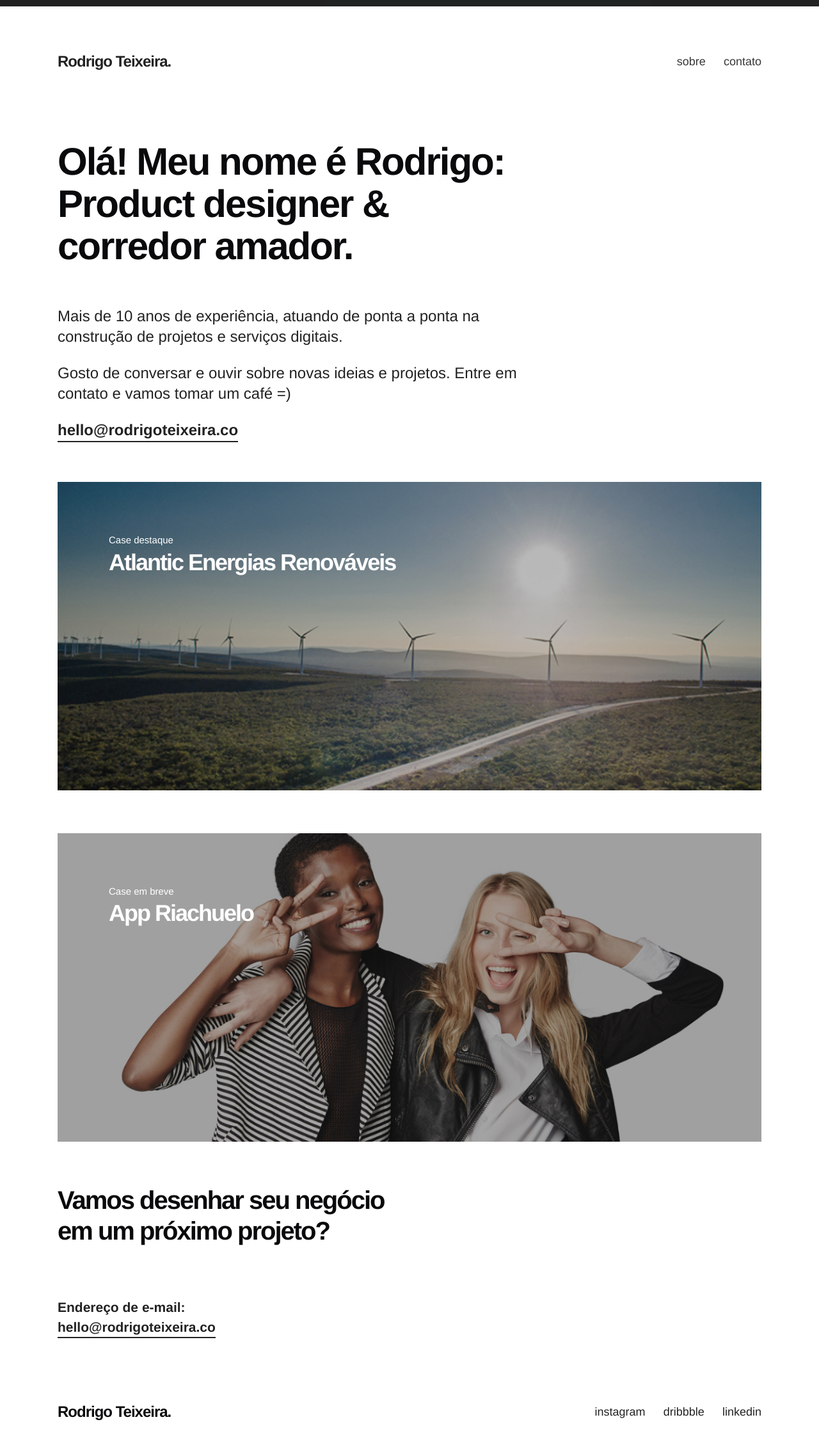
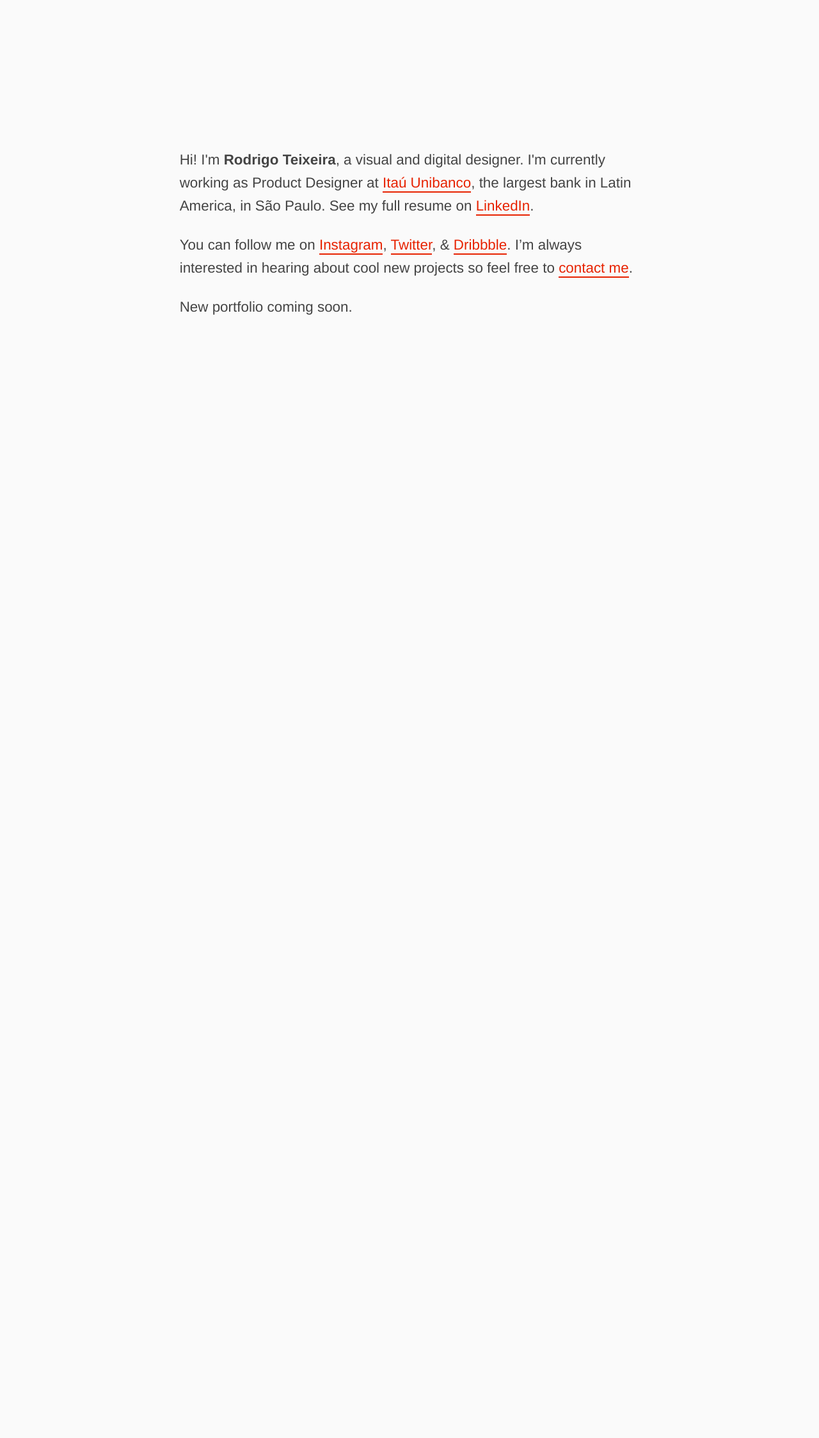
Before and after one commit to drigoteixeira/drigoteixeira.github.io, a Jekyll site: the page built from index.html, in a window 1280 px wide. Shown: the whole page at 64% size. Built offline with Jekyll 4.4.1, drawn with Linux system fonts in a browser that asks for light colours; nearby versions of some CDN libraries; after the commit the page ends 900 px from its top, so only the background shows below that.

Commit message:
Update homepage

```diff
--- a/_config.yml
+++ b/_config.yml
@@ -1,6 +1,6 @@
 name: Rodrigo Teixeira
 
-description: Designer & amateur runner.
+description: Product & Service Designer
 
 avatar: https://media.licdn.com/mpr/mpr/shrink_200_200/p/2/005/037/0b0/3d3e4b9.jpg
 
--- a/_layouts/home2.html
+++ b/_layouts/home2.html
@@ -6,7 +6,7 @@
 
   <head>
 
-    <title>{% if page.title %}{{ page.title }} - {% endif %}{{ site.name }} - {{ site.description }}</title>
+    <title>{% if page.title %}{{ page.title }} | {% endif %}{{ site.name }} - {{ site.description }}</title>
 
     {% include meta.html %}
     {% include style.html %}
@@ -19,15 +19,7 @@
     <div class="page"> <!--BEGIN PAGE -->
 
         <header class="main-header">
-            <div class="container">
-                <div class="row">
-                    <div class="six columns offset-by-two">
-                        <div class="logo">
-                            <h1><a href="/">Rodrigo Teixeira.</a></h1>
-                        </div>
-                    </div>
-                </div>
-            </div>
+
         </header>
 
         <div class="content">
@@ -36,7 +28,6 @@
 
         </div>
 
-        {% include footer.html %}
 
     </div> <!--END PAGE -->
     </body>
--- a/_scss/base.scss
+++ b/_scss/base.scss
@@ -12,14 +12,14 @@
 }
 
 body {
-	background: $white;
-	font-size: 1.5em;
+	background: #FAFAFA;
+	font-size: 1.6em;
 	/* currently ems cause chrome bug misinterpreting rems on body element */
-	line-height: 1.5;
-	color: $base-gray;
-	text-rendering: optimizelegibility;
-	-moz-osx-font-smoothing: grayscale;
+	line-height: 1.6;
+	color: $black;
   	-webkit-font-smoothing: antialiased;
+    font-weight: 400;
+    font-style: normal;
     font-family: "Helvetica Neue", Helvetica, Arial, sans-serif;
 }
 
--- a/_scss/layout.scss
+++ b/_scss/layout.scss
@@ -1,10 +1,6 @@
 /* ==========================================================================
 HEADER
 ========================================================================== */
-
-header {
-    border-top: 10px solid $gray-2;
-}
 
 .icons {
   display: block;
@@ -38,13 +34,6 @@
   }
 }
 
-
-.hero p {
-  color: $gray-9;
-  font-size: 1.8em;
-}
-
-
 .jumbo {
   padding: 0 0 40px 0;
   height: 100%;
@@ -52,12 +41,6 @@
 
 .jumbo h1 {
     margin-bottom: 60px;
-}
-
-.jumbo p {
-  font-size: 1.6em;
-  line-height: 32px;
-  color: $base-gray;
 }
 
 .jumbo ul li,
@@ -315,10 +298,6 @@
     font-size: 70px;
     letter-spacing: -1px;
   }
-  p {
-    font-size: 1.2em;
-    line-height: 32px;
-  }
   ul li,
   ol li  {
     font-size: 1.2em;
--- a/_scss/links.scss
+++ b/_scss/links.scss
@@ -1,26 +1,21 @@
 /* Links
 –––––––––––––––––––––––––––––––––––––––––––––––––– */
 a {
-  color: $base-gray;
+  color: $red;
   text-decoration: none;
-  border-bottom: 2px solid $base-gray;
-  padding-bottom: 4px;
-  transition: color 0.2s linear;
-  -o-transition: color 0.2s linear;
-  -moz-transition: color 0.2s linear;
-  -webkit-transition: color 0.2s linear;
+  border-bottom: 2px solid $red;
+  padding-bottom: 1px;
+  transition: color 0.5s linear;
+  -o-transition: color 0.5s linear;
+  -moz-transition: color 0.5s linear;
+  -webkit-transition: color 0.5s linear;
 }
 
 a:hover {
-  color: $base-gray;
+  color: $red;
   border-bottom: none;
 }
 
 a:visited {
-   color: $base-gray;
+   color: $red;
 }
-
-.post-title a {
-  text-decoration: none;
-  color: $gray-2;
-}
--- a/_scss/lists.scss
+++ b/_scss/lists.scss
@@ -42,20 +42,21 @@
 dl {
     margin: 0;
     font-size: 1.4em;
-    color: $base-gray;
+    color: $black;
+    font-family: "Helvetica Neue", Helvetica, Arial, sans-serif;
 }
 
 dt {
     display: block;
-    font-weight: bold;
-    color: $base-gray;
+    font-weight: 500;
+    color: $black;
 }
 
 dd {
     margin-left: 0;
     margin-bottom: 40px;
-    color: $gray-8;
-    font-weight: bold;
+    color: $black;
+    font-weight: 400;
 }
 
 @media (max-width: 550px) {
--- a/_scss/typography.scss
+++ b/_scss/typography.scss
@@ -7,35 +7,30 @@
 h5,
 h6 {
   margin-bottom: 8rem;
-  letter-spacing: -2px;
-  color: $gray-2;
+  letter-spacing: -1px;
+  color: $black;
   margin-top: 0;
   font-family: "Helvetica Neue", Helvetica, Arial, sans-serif;
+  font-weight: 700;
 }
 
 h1 {
-  font-size: 3.998em;
-  line-height: 1.1;
+    font-size: 3.998em;
+    line-height: 1.1;
+    letter-spacing: -1px;
 }
 
-.blog h1 {
-  margin-top: 0;
-}
 
 .subtitle {
     margin-top: -70px;
     margin-bottom: 80px;
-    font-size: 22px;
+    font-size: 2em;
     color: $gray-5;
 }
 
 .subheader {
-  text-transform: uppercase;
-  color: $gray-9;
-  font-size: 16px;
-  letter-spacing: 10px;
-  margin: 0 0 40px 0;
-  text-align: center;
+  color: $black;
+  font-size: 1.4em;
 }
 
 .highlight {
@@ -46,8 +41,6 @@
   letter-spacing: -2px;
   margin-bottom: 60px;
   word-wrap: break-word;
-
-
 }
 
 
@@ -57,7 +50,7 @@
 
 
 h2 {
-  font-size: 3em;
+  font-size: 2.6em;
   line-height: 1.2;
 }
 
@@ -82,13 +75,10 @@
 }
 
 p {
-  margin-top: 0;
-  line-height: 38px;
-  font-size: 1.6em;
-  margin-bottom: 20px;
-
+    font-size: 1.4em;
+    font-weight: 400;
+    color: #444;
 }
-
 
 .post-home {
   font-size: 18px;
@@ -237,22 +227,16 @@
 /* Larger than phablet */
 
 @media (min-width: 550px) {
-  h1,
-  .jumbo h1 { font-size: 6rem;}
-  h2 { font-size: 4rem; }
-  h3 { font-size: 3.6rem;}
+  h1 { font-size: 6rem;}
+  h2 { font-size: 2.6rem; }
+  h3 { font-size: 2.6rem;}
   h4 { font-size: 3.0rem; }
   h5 { font-size: 2.4rem; }
   h6 { font-size: 1.5rem; }
 
-  p, .jumbo p {
-        font-size: 1.4em;
-    }
 }
-
 @media (max-width: 550px) {
   h1 { font-size: 5rem;}
-  .jumbo h1 { font-size: 5rem;}
   h2 { font-size: 3.6rem; }
   h3 { font-size: 3.6rem;}
   h4 { font-size: 3.0rem; }
--- a/_scss/variables.scss
+++ b/_scss/variables.scss
@@ -1,7 +1,7 @@
 /* VARIABLES */
 
 $white: #FFFFFF;
-$red: #ff3029;
+$red: #e72200;
 $base-gray: #222222;
 $gray-E: #EEEEEE;
 $gray-C: #CCCCCC;
@@ -12,3 +12,4 @@
 $gray-2: #090a0b;
 $gray-F1: #F1F1F1;
 $orange: #FF9001;
+$black: #000000;
--- a/index.html
+++ b/index.html
@@ -1,61 +1,15 @@
 ---
-layout: home
+layout: home2
 ---
 
-
-<div class="hero-cover">
     <div class="container">
         <div class="row">
-            <div class="eight columns jumbo">
+            <div class="eight columns offset-by-two">
+                <p>Hi! I'm <strong>Rodrigo Teixeira</strong>, a visual and digital designer. I'm currently working as Product Designer at <a href="https://www.itau.com.br">Itaú Unibanco</a>, the largest bank in Latin America, in São Paulo. See my full resume on <a href="https://www.linkedin.com/in/drigoteixeira/">LinkedIn</a>. </p>
 
-                <h1>Olá! Meu nome é Rodrigo: Product designer &amp; corredor amador.</h1>
+                <p>You can follow me on <a href="https://www.instagram.com/drigoteixeira/">Instagram</a>, <a href="https://twitter.com/drigo">Twitter</a>, &amp; <a href="https://dribbble.com/drigo">Dribbble</a>. I’m always interested in hearing about cool new projects so feel free to <a href="hello@rodrigoteixeira.co">contact me</a>.</p>
 
-                <p>Mais de 10 anos de experiência, atuando de ponta a ponta na construção de projetos e serviços digitais.</p>
-
-                <p>Gosto de conversar e ouvir sobre novas ideias e projetos. Entre em contato e vamos tomar um café =)</p>
-
-                <p><strong><a href="mailto:hello@rodrigoteixeira.co">hello@rodrigoteixeira.co</a></strong></p>
+                <p>New portfolio coming soon.</p>
             </div>
         </div>
     </div>
-</div>
-
-<div class="container project">
-
-    <div class="row">
-        <a href="/projetos/atlantic/">
-            <div class="twelve columns thumbnail block">
-                <img src="/img/destaque-atlantic.jpg" class="responsive" alt="Wind farm air view by Atlantic">
-                <div class="case-name">
-                    <span>Case destaque</span>
-                    <h3>Atlantic Energias Renováveis</h3>
-                </div>
-            </div>
-        </a>
-    </div>
-
-    <div class="row">
-        <div class="twelve columns thumbnail block">
-            <img src="/img/destaque-riachuelo.jpg" class="responsive" alt="Models smilling while posing to camera">
-            <div class="case-name">
-                <span>Case em breve</span>
-                <h3>App Riachuelo</h3>
-            </div>
-        </div>
-    </div>
-
-</div>
-
-<div class="container">
-	<div class="row">
-		<div class="six columns">
-			<h2>Vamos desenhar seu negócio em um próximo projeto?</h2>
-
-            <dl>
-                <dt>Endereço de e-mail:</dt>
-                <dd><a href="mailto:hello@rodrigoteixeira.co">hello@rodrigoteixeira.co</a></dd>
-            </dl>
-
-		</div>
-	</div>
-</div>
--- a/projetos/atlantic/index.html
+++ b/projetos/atlantic/index.html
@@ -8,7 +8,7 @@
     <div class="row">
         <div class="six columns">
             <h1>Novos ventos que sopram o futuro</h1>
-            <p class="subtitle"><strong>Um novo website para uma nova empresa</strong></p>
+            <p class="subtitle">Um novo website para uma nova empresa</p>
         </div>
     </div>
 </div>
```
Also changed, not shown: _index.html (added, +62 -0 lines), sobre/index.html (+32 -18 lines), 1 other file.
